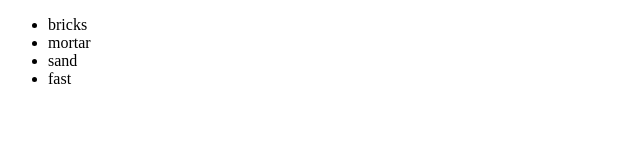
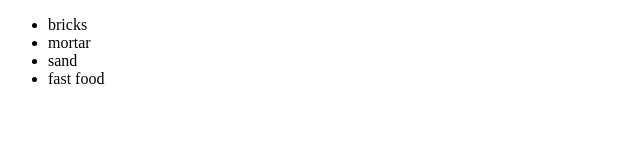
Before and after one commit to framebooth/newGitTest, a plain HTML site: page index.html in a window 1280 px wide. Shown: the full height of the page, 0-640 px from the left. Drawn offline with Linux system fonts and the light colour scheme.

Commit message:
added fast food

```diff
--- a/index.html
+++ b/index.html
@@ -8,7 +8,7 @@
     <li>bricks</li>
     <li>mortar</li>
     <li>sand</li>
-    <li>fast</li>
+    <li>fast food</li>
   </ul>
 </body>
 </html>
```
